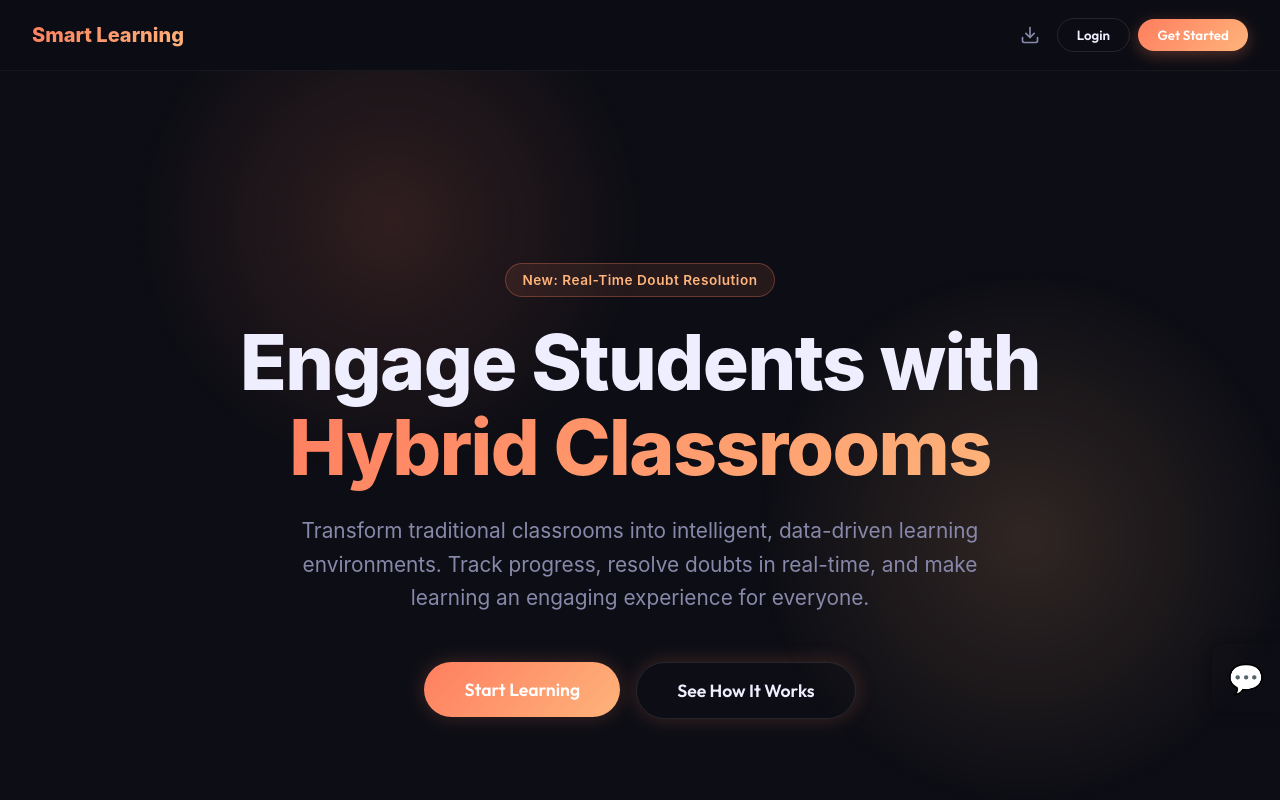
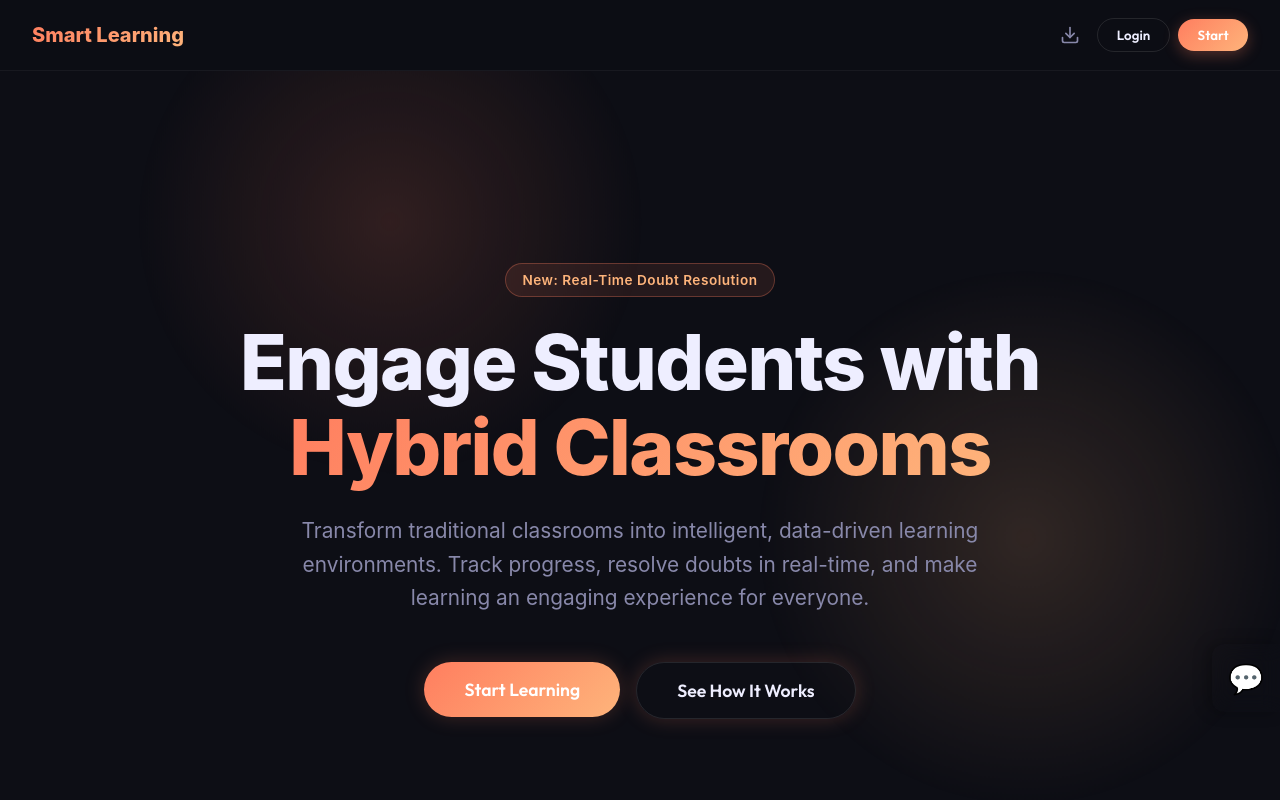
Before and after one commit to Aditya-Kumar-Sah-CSE/Institute, a Next.js app in the folder institute1/: page / in a window 1280 px wide. Shown: the top 800 px of the page. Built offline with nearby package versions, Linux system fonts and the light colour scheme; no server answers.

Commit message:
fix: change Get Started to Start in navbar

```diff
--- a/institute1/src/app/page.tsx
+++ b/institute1/src/app/page.tsx
@@ -40,7 +40,7 @@ export default async function LandingPage() {
             <button className="btn-human-ghost">Login</button>
           </Link>
           <Link href="/signup">
-            <button className="btn-human">Get Started</button>
+            <button className="btn-human">Start</button>
           </Link>
         </div>
       </header>
```
